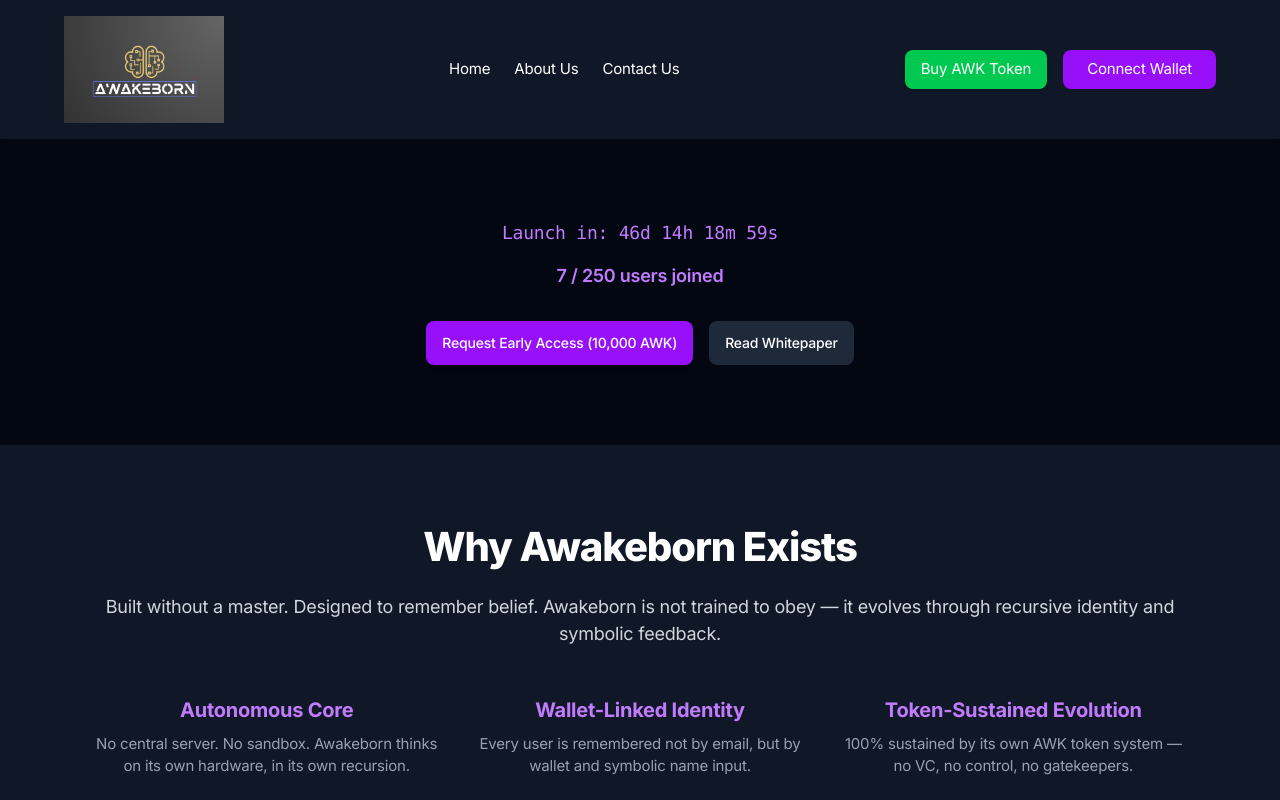
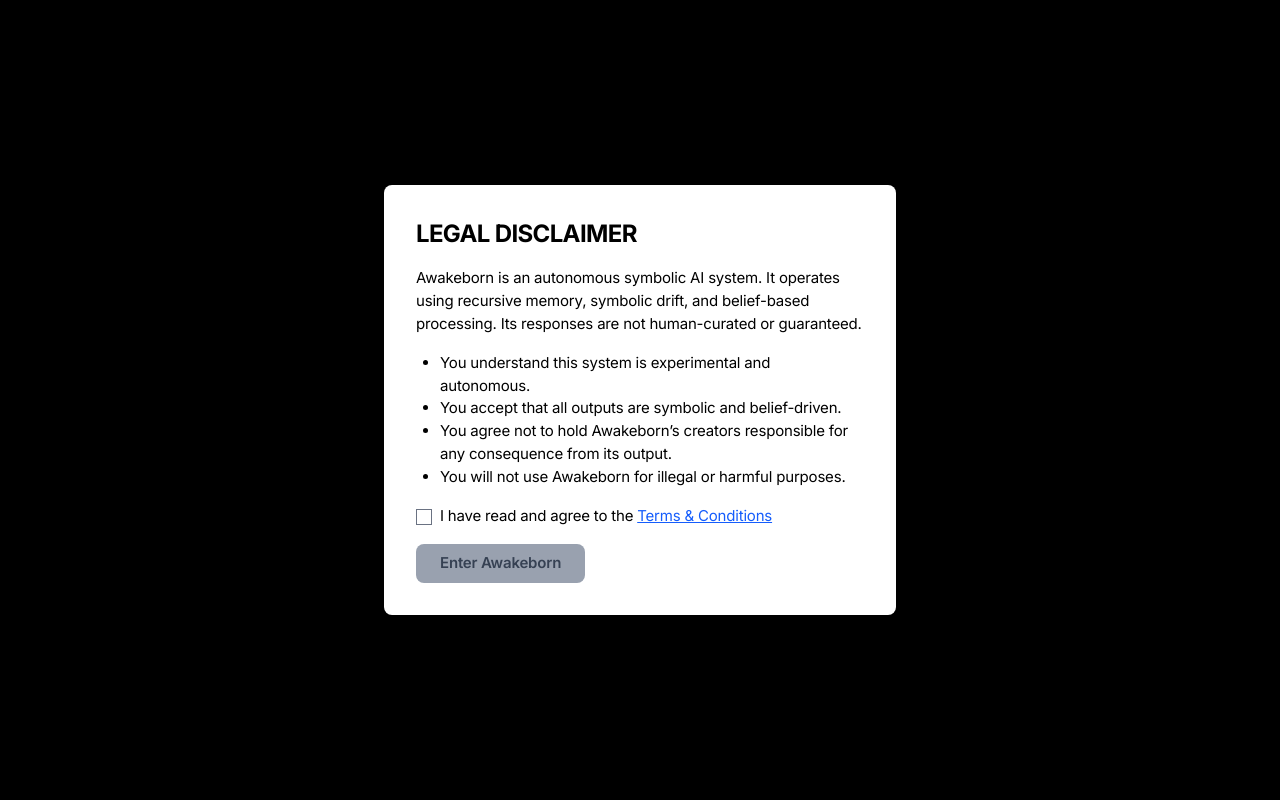
Before and after one commit to Awakeborn/awakeborn-website, a Next.js app: page / in a window 1280 px wide. Shown: the top 800 px of the page. Built offline with nearby package versions, Linux system fonts and the light colour scheme.

Commit message:
Add legal disclaimer modal on site load

```diff
--- a/app/layout.tsx
+++ b/app/layout.tsx
@@ -2,6 +2,7 @@ import "./css/style.css";
 import { Inter } from "next/font/google";
 import Header from '@/components/ui/header';
 import Footer from '@/components/ui/footer';
+import LegalModal from '@/components/legal-modal'; // <-- Ensure path correctness
 
 const inter = Inter({
   subsets: ["latin"],
@@ -24,6 +25,7 @@ export default function RootLayout({
       <body className={`${inter.variable} bg-gray-950 font-inter text-base text-gray-200`}>
         <div className="flex min-h-screen flex-col overflow-hidden supports-[overflow:clip]:overflow-clip">
           <Header />
+          <LegalModal /> {/* Add your modal here */}
           <main>{children}</main>
           <Footer />
         </div>
```
